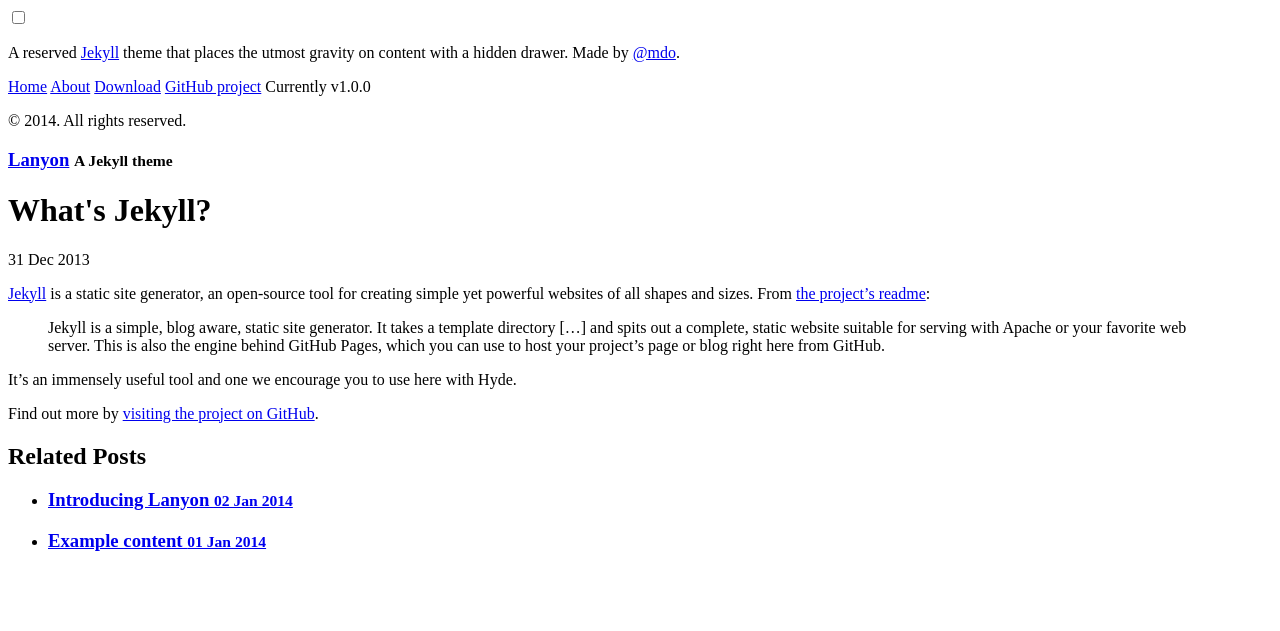
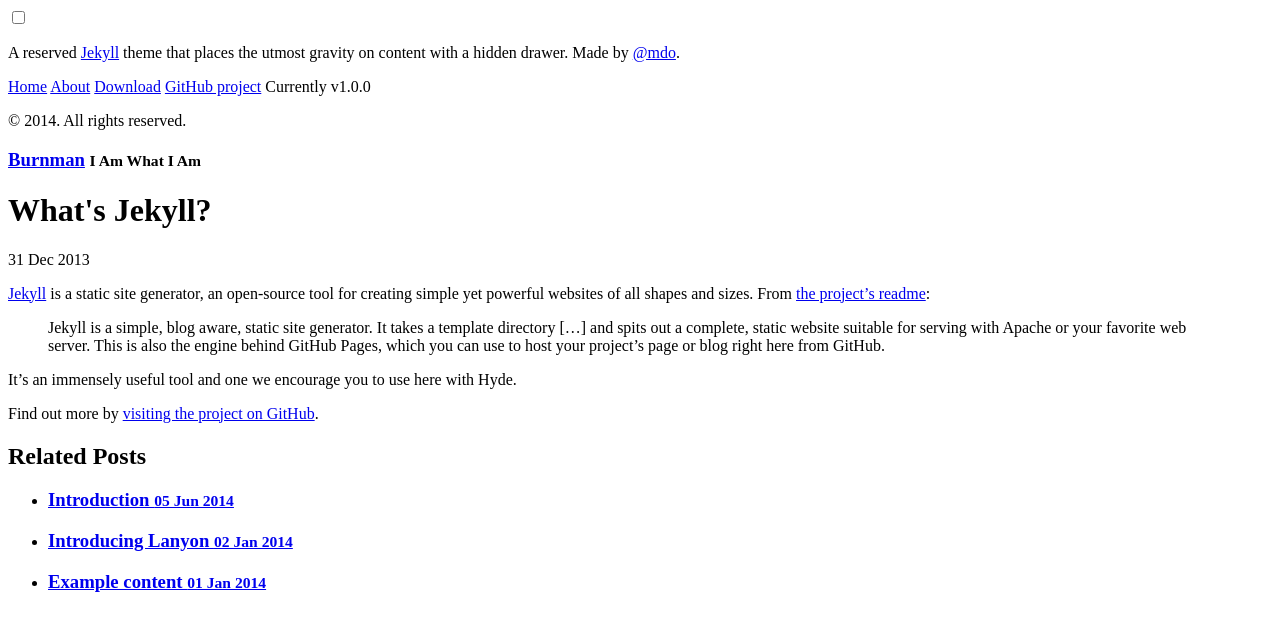
Before and after one commit to burnman/burnman.github.com, a Jekyll site: the page built from _posts/2013-12-31-whats-jekyll.md, in a window 1280 px wide. Shown: the top 631 px of the page. Built offline with Jekyll 4.4.1, drawn with Linux system fonts in a browser that asks for light colours; Markdown is read by kramdown in place of the engine named in the settings.

Commit message:
文章测试

```diff
--- a/_config.yml
+++ b/_config.yml
@@ -6,10 +6,10 @@
 permalink:        pretty
 
 # Setup
-title:            Lanyon
-tagline:          'A Jekyll theme'
+title:            Burnman
+tagline:          'I Am What I Am'
 description:      'A reserved <a href="http://jekyllrb.com" target="_blank">Jekyll</a> theme that places the utmost gravity on content with a hidden drawer. Made by <a href="https://twitter.com/mdo" target="_blank">@mdo</a>.'
-url:              http://lanyon.getpoole.com
+url:              http://burnman.github.io/
 paginate:         5
 
 author:
```
Also changed, not shown: _posts/2014-6-5-introduction.md (added, +13 -0 lines).
